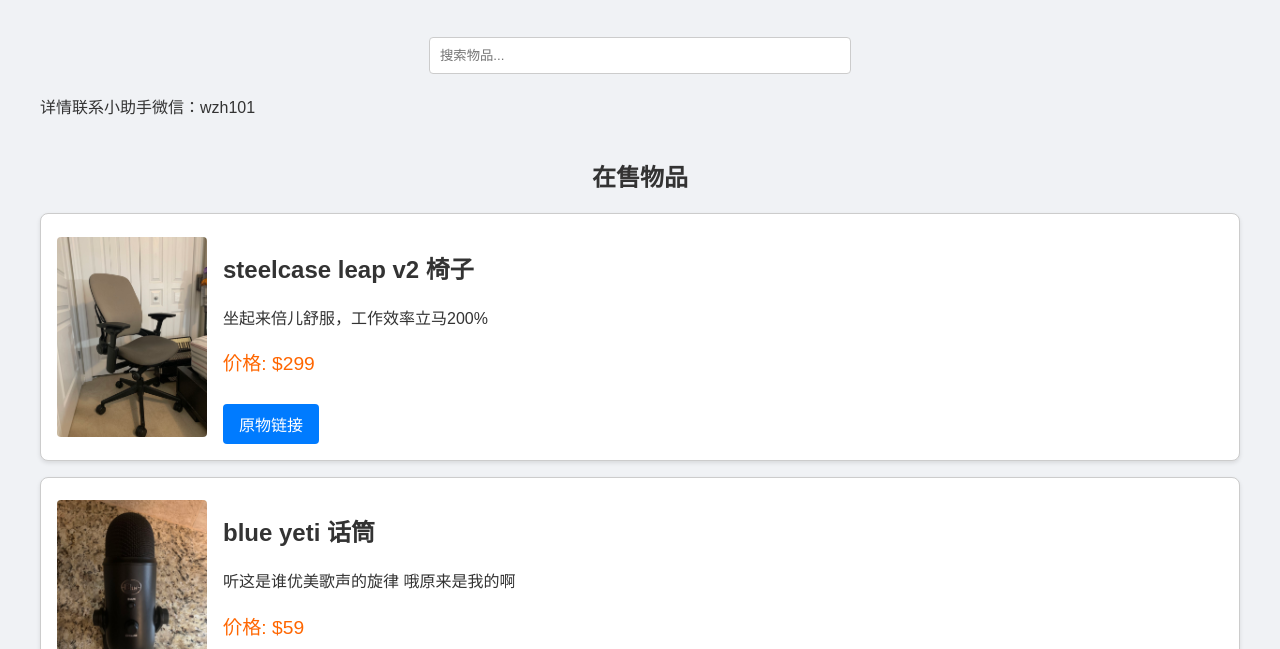
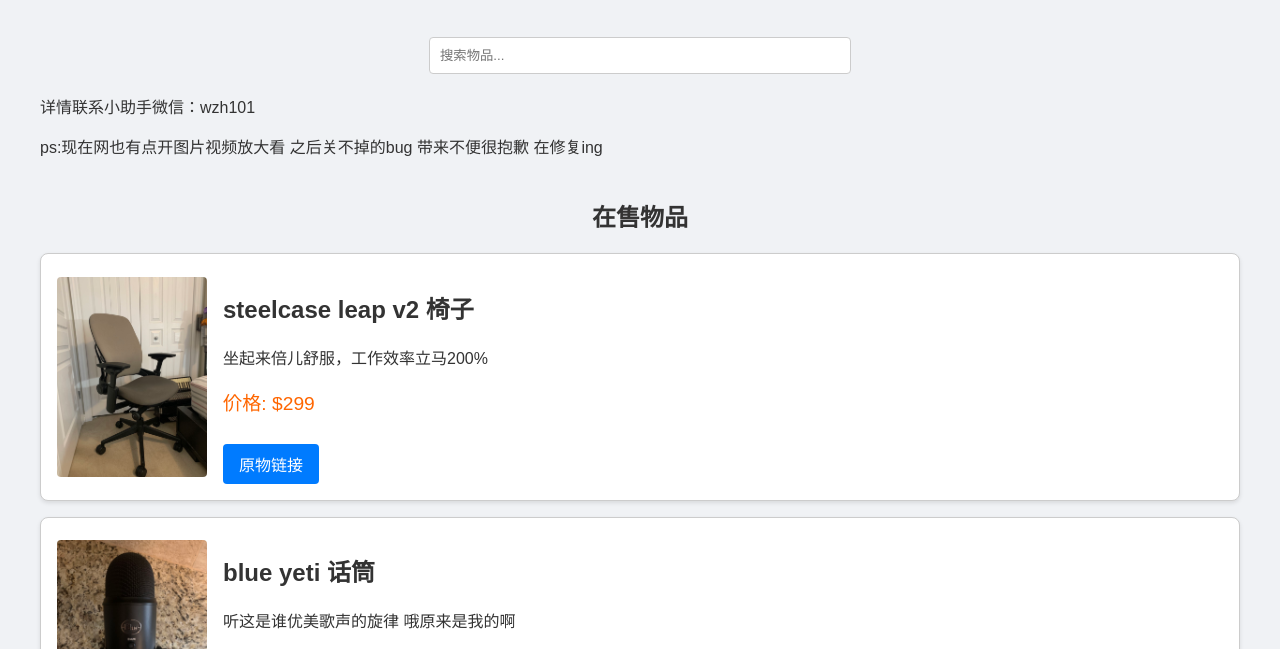
Before and after one commit to LKLemon/Sell_special_price, a plain HTML site: page index.html in a window 1280 px wide. Shown: the part 98-747 px from the top of the page. Drawn offline with Linux system fonts and the light colour scheme.

Commit message:
having bug to close photo

```diff
--- a/index.html
+++ b/index.html
@@ -144,7 +144,8 @@
         <div class="search-bar">
             <input type="text" placeholder="搜索物品...">
         </div>
-        <p>详情联系小助手微信：wzh101</p>
+        <p>详情联系小助手微信：wzh101 </p>
+        <p> ps:现在网也有点开图片视频放大看 之后关不掉的bug 带来不便很抱歉 在修复ing</p>
 
         <h2 class="section-title">在售物品</h2>
         <div id="available-items"></div>
@@ -188,6 +189,7 @@
                 {id: 'item19', imgSrc: './assets/images/toaster.png', name: '烤面包机', description: '每天起床之后的好心情', price: '$10', link: '', status: 'available'},
                 {id: 'item20', imgSrc: './assets/videos/pc.mp4', name: 'AMD 6800xt pc台式机', description: '高性能PC，适合游戏和工作,送游戏', price: '$1399', link: '', status: 'available'}
             ];
+
             items.forEach(item => addItem(item));
 
             function openModal(src) {
```
